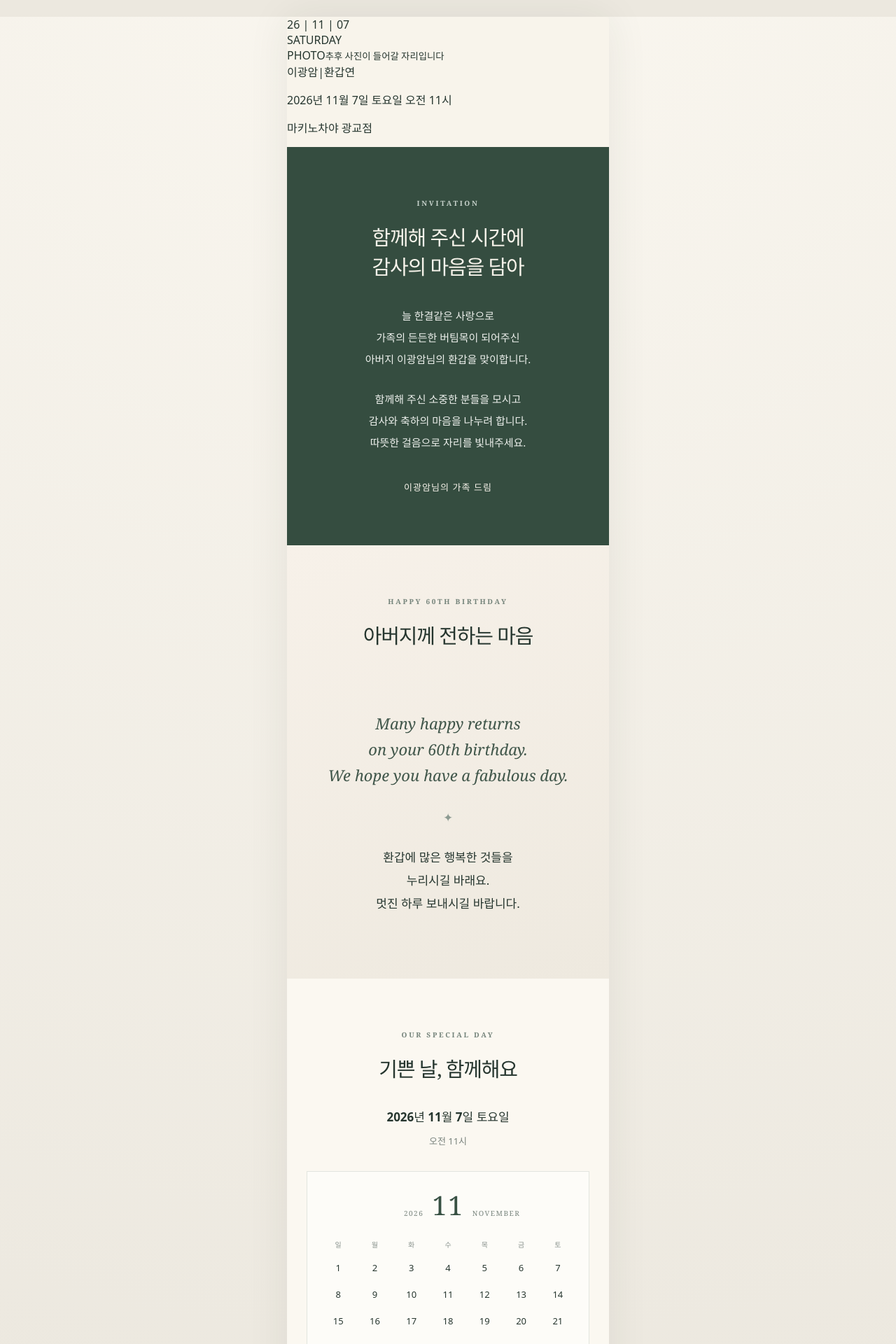
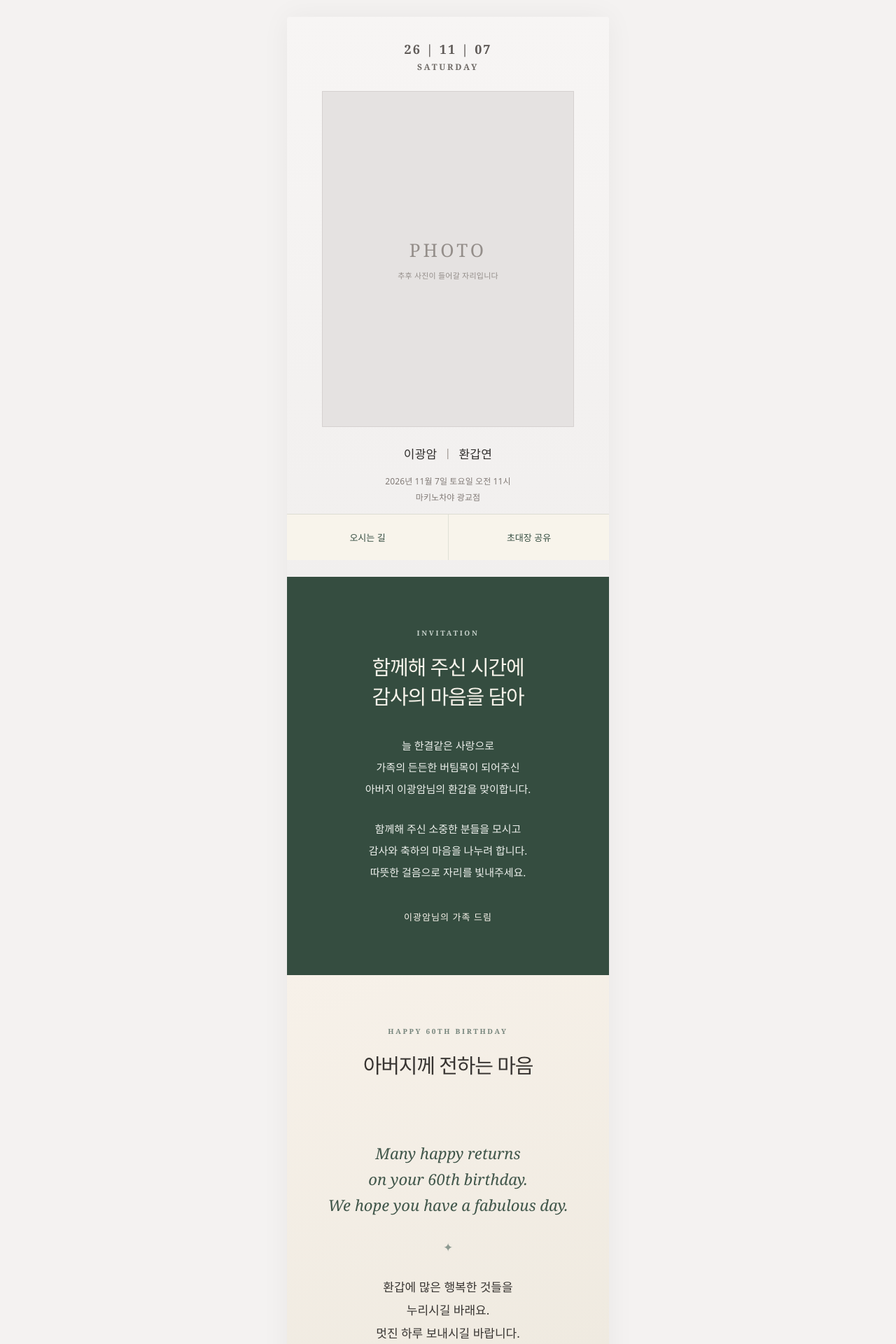
Before and after one commit to Hokite/invitation, a React (Vite) app: page / in a window 1280 px wide. Shown: the top 1920 px of the page at 70% size. Built offline with nearby package versions, Linux system fonts and the light colour scheme.

Commit message:
Style invitation cover from reference

```diff
--- a/src/styles.css
+++ b/src/styles.css
@@ -1,77 +1,141 @@
 :root {
   font-family: "Noto Sans KR", "Apple SD Gothic Neo", Pretendard, system-ui, sans-serif;
-  color: #26362f;
-  background: #ece8df;
+  color: #383532;
+  background: #f4f2f1;
   font-synthesis: none;
   text-rendering: optimizeLegibility;
 }
 * { box-sizing: border-box; }
 html { scroll-behavior: smooth; }
-body { margin: 0; min-width: 320px; background: radial-gradient(circle at 50% -10%, #fbf8f1 0, #ece8df 62%); }
-button, a { font: inherit; }
+body { margin: 0; min-width: 320px; background: #f4f2f1; }
 a { color: inherit; text-decoration: none; }
-button { cursor: pointer; }
+button { cursor: pointer; font: inherit; }
 .site { min-height: 100vh; padding-bottom: 82px; }
-.card { width: min(100%, 460px); margin: 0 auto; background: #f8f4eb; box-shadow: 0 0 60px rgba(35, 48, 40, .08); }
-.top { height: 56px; padding: 0 22px; display: flex; justify-content: space-between; align-items: center; border-bottom: 1px solid rgba(45, 68, 56, .12); font-size: 11px; letter-spacing: .08em; color: #66736c; }
+.card { width: min(100%, 460px); margin: 0 auto; background: #f6f4f3; box-shadow: 0 0 40px rgba(0, 0, 0, 0.05); }
+
+.hero-page {
+  min-height: 100svh;
+  padding: 34px 24px 48px;
+  text-align: center;
+  background: linear-gradient(180deg, #f7f5f4 0%, #f1efee 100%);
+  display: flex;
+  flex-direction: column;
+  align-items: center;
+}
+.hero-date {
+  font-family: Georgia, "Times New Roman", serif;
+  font-size: 18px;
+  font-weight: 600;
+  letter-spacing: .12em;
+  color: #5f5a57;
+}
+.hero-day {
+  margin-top: 5px;
+  font-family: Georgia, "Times New Roman", serif;
+  font-size: 12px;
+  font-weight: 700;
+  letter-spacing: .23em;
+  color: #6e6965;
+}
+.hero-photo-frame {
+  margin: 26px auto 22px;
+  width: 100%;
+  max-width: 360px;
+}
+.hero-photo-placeholder {
+  width: 100%;
+  aspect-ratio: 3 / 4;
+  background: #e5e2e1;
+  border: 1px solid rgba(115, 108, 104, .14);
+  display: flex;
+  flex-direction: column;
+  align-items: center;
+  justify-content: center;
+  color: #948e8a;
+}
+.hero-photo-placeholder span {
+  font-family: Georgia, "Times New Roman", serif;
+  font-size: 26px;
+  letter-spacing: .16em;
+}
+.hero-photo-placeholder small {
+  margin-top: 10px;
+  font-size: 11px;
+  letter-spacing: .02em;
+}
+.hero-name-row {
+  display: inline-flex;
+  align-items: center;
+  gap: 13px;
+  margin-top: 3px;
+  color: #2f2d2b;
+  font-family: "Noto Sans KR", "Apple SD Gothic Neo", sans-serif;
+  font-size: 17px;
+  letter-spacing: .02em;
+}
+.hero-name-row strong { font-weight: 500; }
+.hero-name-row span { color: #aaa49f; font-weight: 300; }
+.hero-meta,
+.hero-place {
+  margin: 17px 0 0;
+  color: #817a76;
+  font-size: 12px;
+  line-height: 1.75;
+  letter-spacing: .01em;
+}
+.hero-place { margin-top: 2px; }
+
 .section { padding: 74px 28px; text-align: center; }
-.hero { min-height: 720px; display: flex; flex-direction: column; justify-content: center; align-items: center; position: relative; overflow: hidden; }
-.hero::before, .hero::after { content: ""; position: absolute; width: 180px; height: 180px; border: 1px solid rgba(55, 81, 66, .12); border-radius: 50%; }
-.hero::before { top: 84px; left: -94px; }
-.hero::after { bottom: 110px; right: -118px; }
 .eyebrow { margin: 0 0 22px; font: 600 10px/1.2 Georgia, serif; letter-spacing: .27em; color: #74837a; }
-.sixty { width: 146px; height: 146px; border-radius: 50%; border: 1px solid #6f8176; display: grid; place-items: center; font: 400 62px/1 Georgia, serif; color: #4a6255; position: relative; }
-.sixty::after { content: ""; position: absolute; inset: 9px; border: 1px solid rgba(74, 98, 85, .25); border-radius: 50%; }
-.script { margin: 12px 0 34px; font: italic 13px Georgia, serif; color: #78837c; }
-h1, h2 { font-family: Georgia, "Nanum Myeongjo", serif; font-weight: 400; }
-h1 { margin: 0; font-size: 35px; line-height: 1.38; letter-spacing: -.04em; }
-h1 strong { font-weight: 600; }
-.name { margin: 34px 0 8px; font-size: 17px; letter-spacing: .06em; }
-.name b { font-size: 24px; margin-right: 4px; }
-.muted { color: #78827c; font-size: 13px; }
-.summary { width: 100%; max-width: 330px; display: grid; gap: 9px; margin-top: 30px; padding: 20px; border-top: 1px solid rgba(42, 64, 52, .16); border-bottom: 1px solid rgba(42, 64, 52, .16); font-size: 14px; }
-.summary em { width: max-content; margin: auto; padding: 5px 10px; border-radius: 99px; background: #e8e5da; font-size: 11px; font-style: normal; color: #6a746e; }
-.summary a { font-weight: 650; }
+h2 { margin: 0 0 34px; font-family: Georgia, "Nanum Myeongjo", serif; font-weight: 400; font-size: 29px; line-height: 1.45; letter-spacing: -.04em; }
 .letter { background: #354d40; color: #f8f4eb; }
 .letter .eyebrow { color: #c8d3cc; }
-.letter h2, .wishes h2, .schedule h2, .location h2, .closing h2 { margin: 0 0 34px; font-size: 29px; line-height: 1.45; letter-spacing: -.04em; }
 .letter p:not(.eyebrow):not(.signature) { margin: 0 0 27px; font-size: 15px; line-height: 2.05; color: #edf0ec; }
 .signature { margin: 38px 0 0; font-size: 13px; letter-spacing: .08em; }
+
 .wishes { background: linear-gradient(160deg, #f7f1e9, #eee9df); }
 .wishes blockquote { margin: 0; padding: 30px 18px 0; font-size: 17px; line-height: 1.95; white-space: pre-line; }
 .english { font: italic 22px/1.7 Georgia, serif; color: #40564a; }
 .divider { margin: 24px 0; color: #8c9a91; }
+
 .schedule { background: #fbf8f1; }
 .date { font-size: 17px; margin: 0 0 8px; font-weight: 650; }
-.calendar { margin: 34px 0 26px; padding: 28px 18px 22px; border: 1px solid rgba(49, 72, 59, .13); background: rgba(255,255,255,.45); }
+.muted { color: #78827c; font-size: 13px; }
+.calendar { margin: 34px 0 26px; padding: 28px 18px 22px; border: 1px solid rgba(49,72,59,.13); background: rgba(255,255,255,.45); }
 .month { display: grid; grid-template-columns: 1fr auto 1fr; align-items: end; margin-bottom: 22px; color: #77837c; font: 10px Georgia, serif; letter-spacing: .15em; }
 .month span:first-child { text-align: right; }
 .month span:last-child { text-align: left; }
 .month b { padding: 0 12px; font: 400 38px/1 Georgia, serif; color: #375043; }
 .week { display: grid; grid-template-columns: repeat(7, 1fr); min-height: 38px; align-items: center; font-size: 13px; }
 .labels { min-height: 30px; font-size: 10px; color: #89928d; }
-.event { width: 30px; height: 30px; margin: auto; display: grid; place-items: center; border-radius: 50%; color: white; background: #385344; font-weight: 700; }
-.calendar > p { margin: 16px 0 0; padding-top: 17px; border-top: 1px solid rgba(49, 72, 59, .1); font-size: 12px; color: #6f7a73; }
-.count { margin: 8px 0 24px; font-size: 13px; color: #6d7972; }
-.count b { display: block; margin-top: 5px; font: 400 28px Georgia, serif; color: #385344; }
-.outline { min-height: 48px; padding: 0 20px; border: 1px solid #456151; background: transparent; color: #385344; border-radius: 4px; }
+.event-day { width: 30px; height: 30px; margin: auto; display: grid; place-items: center; border-radius: 50%; color: white; background: #385344; font-weight: 700; }
+.calendar-note { margin: 16px 0 0; padding-top: 17px; border-top: 1px solid rgba(49,72,59,.1); font-size: 12px; color: #6f7a73; }
+.countdown { margin: 8px 0 24px; font-size: 13px; color: #6d7972; }
+.countdown strong { display: block; margin-top: 5px; font: 400 28px Georgia, serif; color: #385344; }
+.outline-button { min-height: 48px; padding: 0 20px; border: 1px solid #456151; background: transparent; color: #385344; border-radius: 4px; }
+
 .location { background: #f0ece2; }
-.venue { padding: 26px 22px; border: 1px solid rgba(46, 68, 56, .12); background: rgba(255,255,255,.55); text-align: left; }
+.venue { padding: 26px 22px; border: 1px solid rgba(46,68,56,.12); background: rgba(255,255,255,.55); text-align: left; }
 .venue h3 { margin: 5px 0; font-size: 20px; }
 .venue p { margin: 4px 0; }
-.address { margin-top: 18px; padding-top: 16px; border-top: 1px solid rgba(46,68,56,.1); display: flex; align-items: center; gap: 12px; font-size: 13px; }
-.address span { flex: 1; }
-.address button { border: 0; background: #e4e5de; padding: 7px 10px; border-radius: 4px; color: #425649; }
-.maps { display: grid; grid-template-columns: 1fr 1fr; gap: 8px; margin: 10px 0 24px; }
-.maps a { padding: 14px 10px; background: #3e584a; color: white; font-size: 13px; border-radius: 3px; }
+.address-row { margin-top: 18px; padding-top: 16px; border-top: 1px solid rgba(46,68,56,.1); display: flex; align-items: center; gap: 12px; font-size: 13px; }
+.address-row span { flex: 1; }
+.address-row button { border: 0; background: #e4e5de; padding: 7px 10px; border-radius: 4px; color: #425649; }
+.map-buttons { display: grid; grid-template-columns: 1fr 1fr; gap: 8px; margin: 10px 0 24px; }
+.map-buttons a { padding: 14px 10px; background: #3e584a; color: white; font-size: 13px; border-radius: 3px; }
 .travel { text-align: left; display: grid; gap: 12px; }
 .travel p { margin: 0; padding: 18px 20px; background: rgba(255,255,255,.45); font-size: 13px; line-height: 1.7; }
+
 .closing { min-height: 470px; display: flex; flex-direction: column; align-items: center; justify-content: center; background: #354d40; color: #f8f4eb; }
-.mini { width: 72px; height: 72px; border: 1px solid rgba(255,255,255,.5); border-radius: 50%; display: grid; place-items: center; font: 29px Georgia, serif; margin-bottom: 28px; }
+.mini-sixty { width: 72px; height: 72px; border: 1px solid rgba(255,255,255,.5); border-radius: 50%; display: grid; place-items: center; font: 29px Georgia, serif; margin-bottom: 28px; }
 .closing h2 { margin-bottom: 18px; }
 .closing p:not(.signature) { color: #dfe6e1; font-size: 13px; }
-.bar { position: fixed; z-index: 20; left: 50%; bottom: 0; transform: translateX(-50%); width: min(100%, 460px); height: 66px; display: grid; grid-template-columns: 1fr 1fr; background: rgba(248,244,235,.96); backdrop-filter: blur(12px); border-top: 1px solid rgba(40,60,49,.13); padding-bottom: env(safe-area-inset-bottom); }
-.bar a, .bar button { display: grid; place-items: center; border: 0; background: transparent; color: #354d40; font-size: 13px; }
-.bar button { border-left: 1px solid rgba(40,60,49,.11); }
+
+.bottom-bar { position: fixed; z-index: 20; left: 50%; bottom: 0; transform: translateX(-50%); width: min(100%,460px); height: 66px; display: grid; grid-template-columns: 1fr 1fr; background: rgba(248,244,235,.96); backdrop-filter: blur(12px); border-top: 1px solid rgba(40,60,49,.13); padding-bottom: env(safe-area-inset-bottom); }
+.bottom-bar a, .bottom-bar button { display: grid; place-items: center; border: 0; background: transparent; color: #354d40; font-size: 13px; }
+.bottom-bar button { border-left: 1px solid rgba(40,60,49,.11); }
 .toast { position: fixed; z-index: 30; left: 50%; bottom: 84px; transform: translateX(-50%); width: max-content; max-width: calc(100% - 40px); padding: 12px 16px; border-radius: 6px; background: #263a2f; color: white; font-size: 12px; box-shadow: 0 8px 25px rgba(0,0,0,.15); }
-@media (min-width: 800px) { .card { margin-top: 24px; margin-bottom: 24px; border-radius: 4px; overflow: hidden; } }
+
+@media (min-width: 800px) {
+  .card { margin-top: 24px; margin-bottom: 24px; border-radius: 4px; overflow: hidden; }
+}
```
